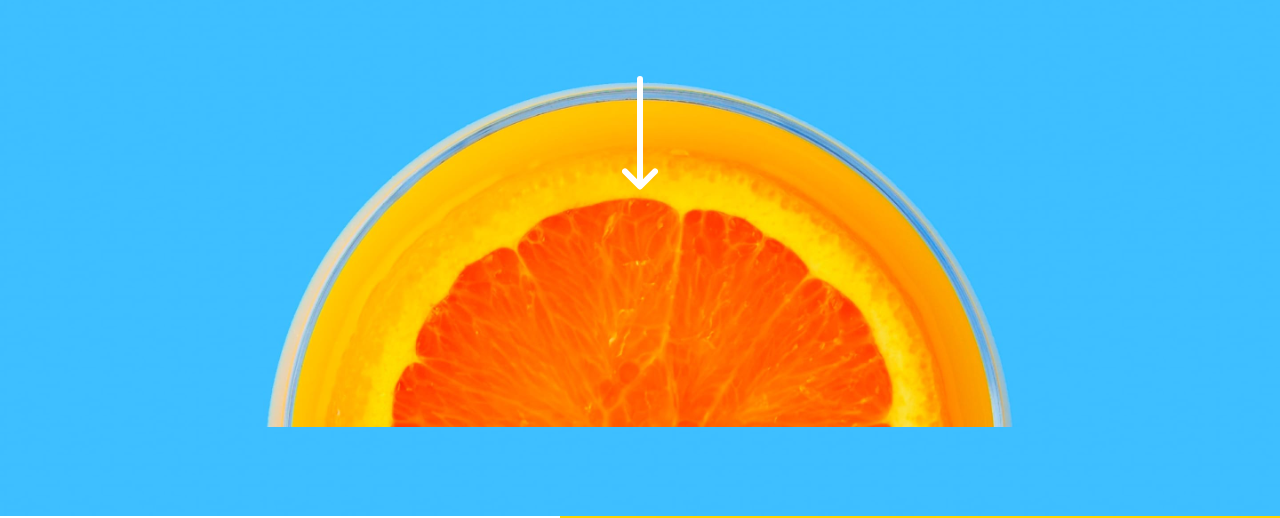
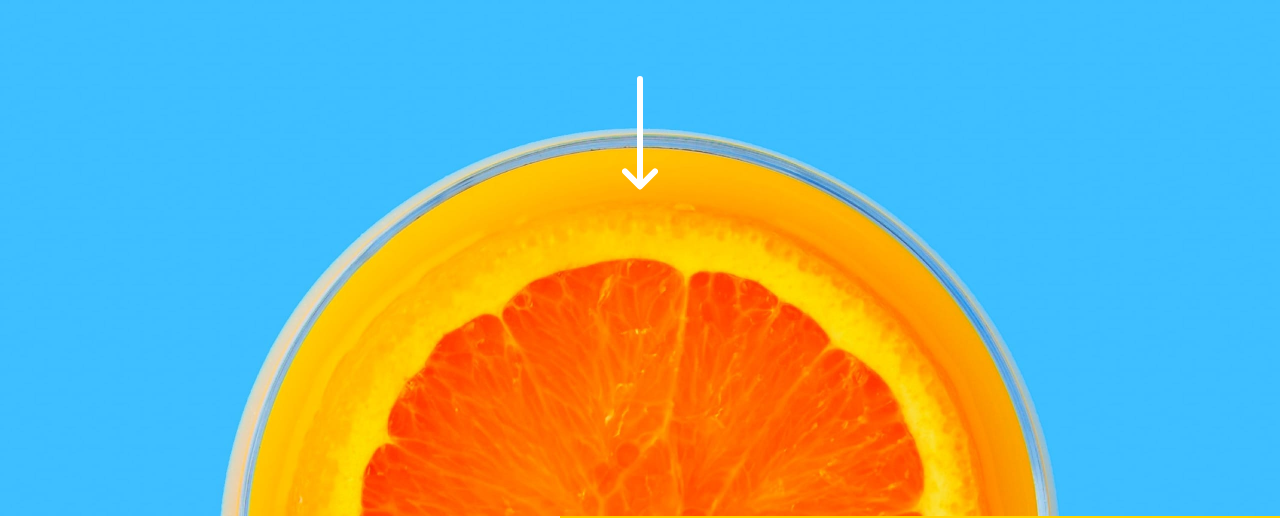
Before and after one commit to RichardBacon/sunnyside-agency-landing-page, a website built with Parcel: page src/index.html in a window 1280 px wide. Shown: the part 284-802 px from the top of the page. Built offline with nearby package versions, Linux system fonts and the light colour scheme.

Commit message:
Make sure header image is positioned centrally

```diff
--- a/src/scss/layout/_header.scss
+++ b/src/scss/layout/_header.scss
@@ -1,6 +1,8 @@
 .header {
   background-image: url('../img/desktop/image-header.jpg');
-  background-size: contain;
+  background-position: center;
+  background-repeat: no-repeat;
+  background-size: cover;
   height: 80rem;
 }
 
```
